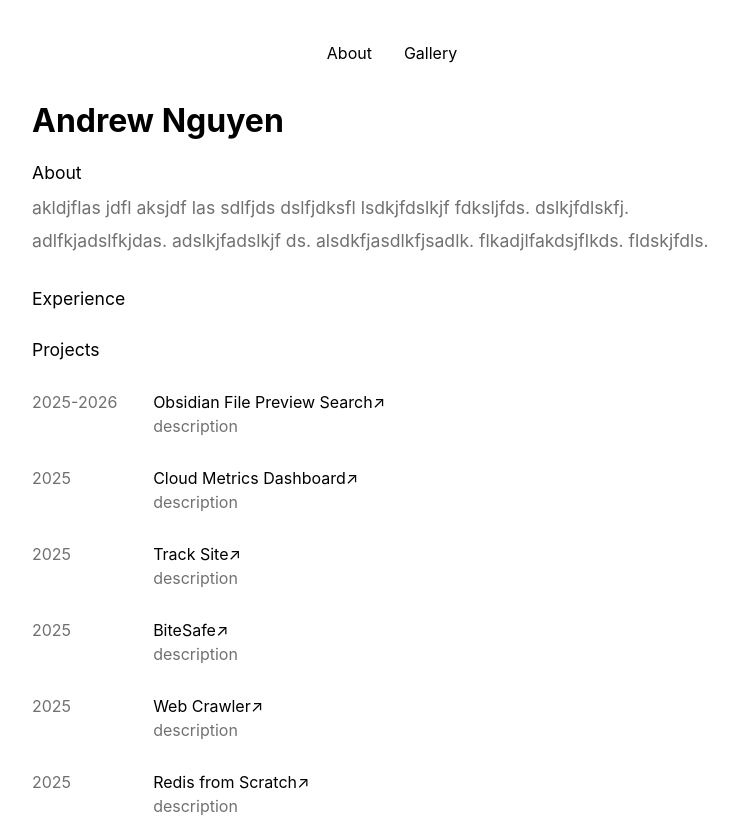
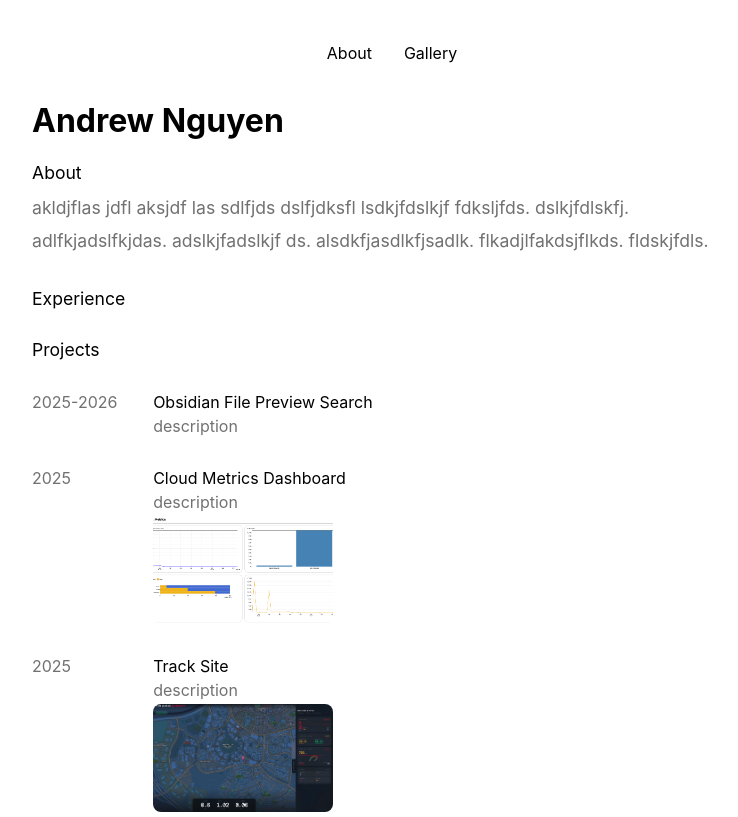
Before and after one commit to chunkys0up/Portfolio, a React app: page / in a window 1280 px wide. Shown: the top 817 px of the page, without its empty margins (248-986 px from the left). Built offline with nearby package versions, Linux system fonts and the light colour scheme; the HTML template or start-up script is replaced by a standard one; a web font is replaced by a local one.

Commit message:
fixed image in card

```diff
--- a/src/components/DataTypes.ts
+++ b/src/components/DataTypes.ts
@@ -9,7 +9,7 @@ export const projects: Project[] = [
   {
     title: "Obsidian File Preview Search",
     date: "2025-2026",
-    image: "/thumbnails/note-glance.png",
+    image: "",
     link: "https://github.com/chunkys0up/note-glance",
   },
   {
@@ -33,13 +33,13 @@ export const projects: Project[] = [
   {
     title: "Web Crawler",
     date: "2025",
-    image: "NA",
+    image: "",
     link: "https://github.com/chunkys0up/Web-Crawler",
   },
   {
     title: "Redis from Scratch",
     date: "2025",
-    image: "/thumbnails/redis-from-scratch.png",
+    image: "",
     link: "https://github.com/chunkys0up/Redis-from-scratch",
   },
 ];
--- a/src/components/ExperienceCard.tsx
+++ b/src/components/ExperienceCard.tsx
@@ -3,10 +3,11 @@ import type { Project } from "./DataTypes";
 export default function ExperienceCard({ project }: { project: Project }) {
     return (
         <div className="card">
-            <p className="date-column">{project.date}</p>
-            <div className="project-card-col">
-                <a href={project.link} className="card-link" target="_blank">{project.title}↗</a>
-                <p className="project-description">description</p>
+            <p className="card-column">{project.date}</p>
+            <div className="card-col">
+                <a href={project.link} className="card-link" target="_blank">{project.title}</a>
+                <p className="card-description">description</p>
+                {project.image && <img className="card-thumbnail" src={project.image} alt={project.title} />}
             </div>
         </div>
     );
--- a/src/styles.css
+++ b/src/styles.css
@@ -27,7 +27,11 @@ nav {
 nav a {
   text-decoration: none;
   color: inherit;
-  padding: 0.5rem 0; /* clickable area without looking like a button */
+  padding: 0.5rem 0;
+}
+
+a:hover {
+  text-decoration: underline;
 }
 
 body {
@@ -73,7 +77,7 @@ body.portfolio-layout {
 }
 
 /*
- * PROJECTS
+ * CARD COMPONENT CSS
  * */
 .card {
   display: flex;
@@ -94,21 +98,29 @@ body.portfolio-layout {
   color: inherit;
 }
 
-.date-column {
+.card-column {
   width: 12ch;
   flex-shrink: 0;
   color: oklch(0.55 0 0);
 }
 
-.project-card-col {
+.card-col {
   display: flex;
   flex-direction: column;
   gap: 0.25rem;
 }
 
-.project-description {
+.card-description {
   color: oklch(0.55 0 0);
 }
+
+.card-thumbnail {
+  width: 180px;
+  height: 108px;
+  object-fit: cover;
+  border-radius: 8px;
+}
+
 /*
  * IMAGE GALLERY HORIZONTAL
  * */
```
